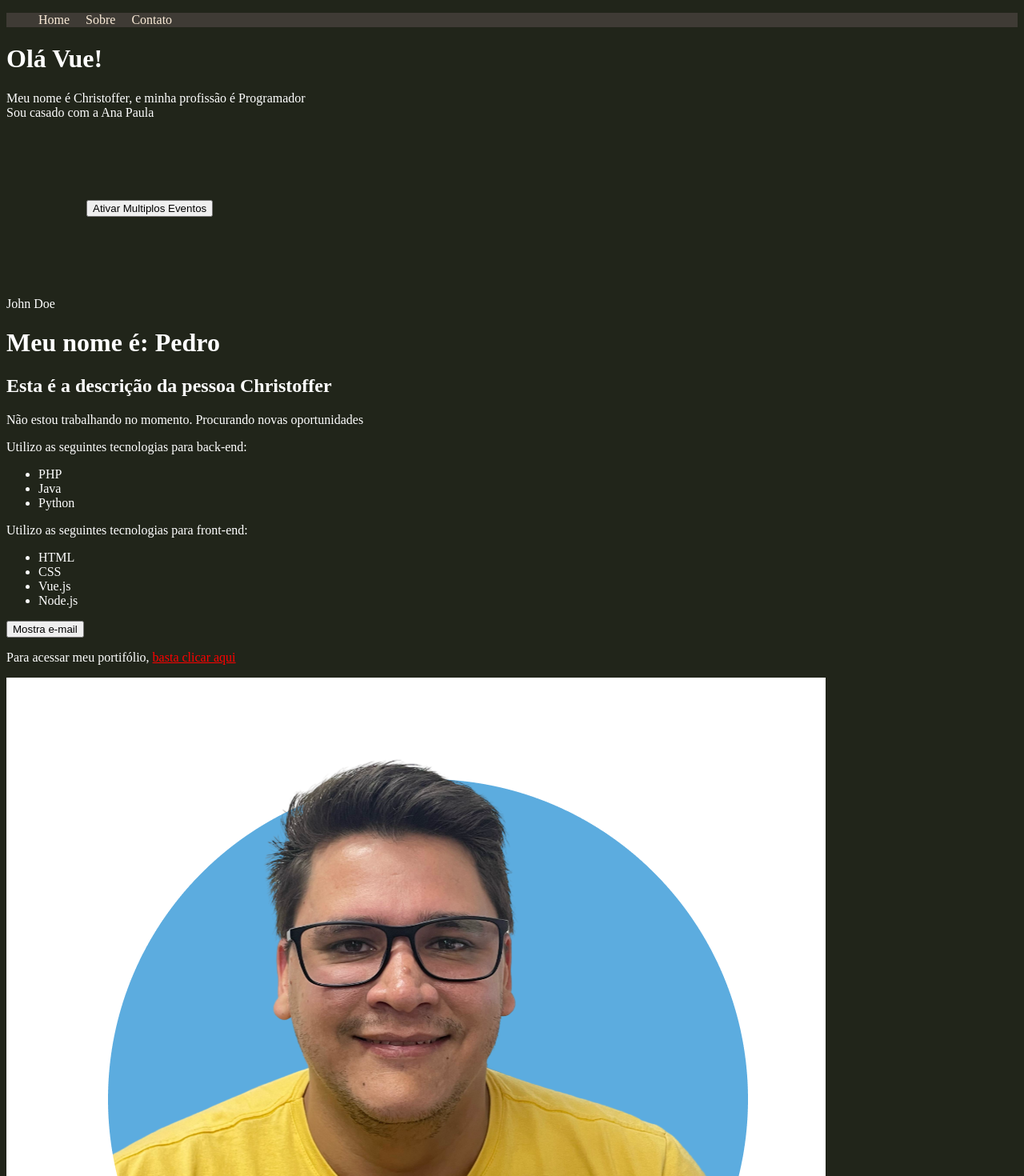
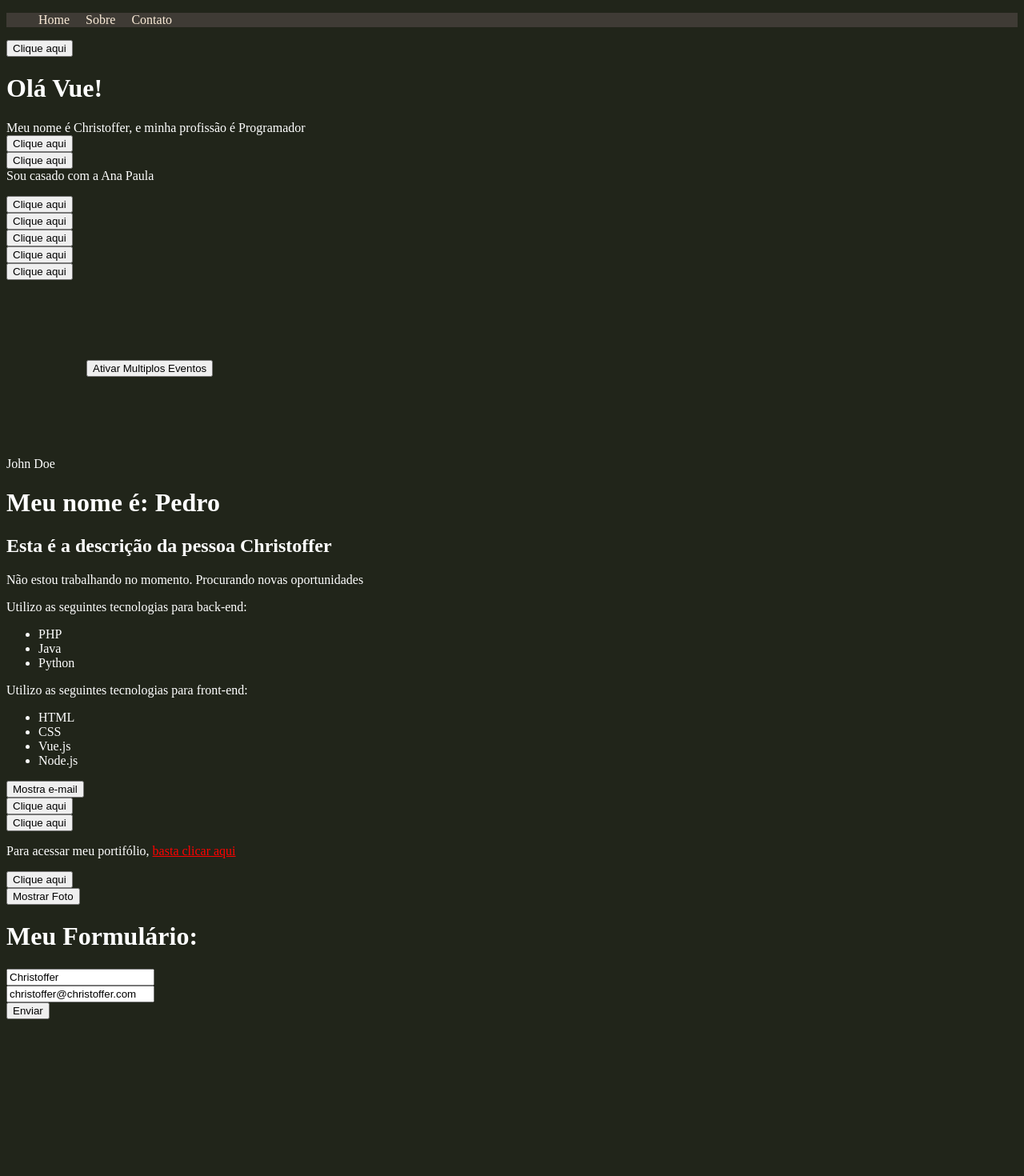
Before and after one commit to TioBobDev/cursovue, a Vue app: page / in a window 1280 px wide. Shown: the top 1470 px of the page at 80% size. After the commit the page ends 1282 px from the top, so only its background shows below. Built offline with nearby package versions, Linux system fonts and the light colour scheme.

Commit message:
Curso de Vue 3: #16 - Reutilização de componentes

```diff
--- a/src/components/Info.vue
+++ b/src/components/Info.vue
@@ -23,12 +23,15 @@
     <p v-show="mostrar_email">
       Gostou do meu currículo? Mande um email para: {{ email }}
     </p>
+    <Reutilizacao />
+    <Reutilizacao />
     <!-- o v-bind,ou apenas :, permite que eu consiga acessar o link dinamicamente -->
     <p>
       Para acessar meu portifólio,
       <a v-bind:href="meu_link" target="_blank">basta clicar aqui</a>
     </p>
     <div>
+      <Reutilizacao />
       <Picture />
     </div>
   </div>
@@ -36,11 +39,13 @@
 
 <script>
 import Picture from "./Picture.vue"; // importando o componente Picture.vue
+import Reutilizacao from "./Reutilizacao.vue";
 
 export default {
   name: "Info",
   components: {
     Picture,
+    Reutilizacao,
   },
   data() {
     return {
--- a/src/components/Picture.vue
+++ b/src/components/Picture.vue
@@ -1,5 +1,8 @@
 <template>
-    <img class="size-picture" :src="profile" :alt="descricao">
+    <button @click="mostrarFoto">Mostrar Foto</button>
+    <span v-show="verFoto">Foto sendo mostrada</span>
+    <img v-show="verFoto" class="size-picture" :src="profile" :alt="descricao">
+
 </template>
 
 <script>
@@ -9,7 +12,13 @@ export default {
     data() {
         return {
             profile: "/img/profile.png",
-            descricao: 'Christoffer Raphael Ottebak Pinheiro'
+            descricao: 'Christoffer Raphael Ottebak Pinheiro',
+            verFoto: false,
+        }
+    },
+    methods: {
+        mostrarFoto(){
+            this.verFoto =!this.verFoto;
         }
     }
 }
--- a/src/components/PrimeiroComponente.vue
+++ b/src/components/PrimeiroComponente.vue
@@ -1,8 +1,16 @@
 <template>
    <div>
+    <Reutilizacao />
     <h1>Olá Vue!</h1>
     <p>Meu nome é {{ nome }}, e minha profissão é {{ profissao }} <br>
+        <Reutilizacao />
+        <Reutilizacao />
     Sou casado com a {{ esposa }}</p>
+    <Reutilizacao />
+    <Reutilizacao />
+    <Reutilizacao />
+    <Reutilizacao />
+    <Reutilizacao />
 
     <MultiplosEventos/>
    </div>
@@ -10,10 +18,12 @@
 
 <script>
 import MultiplosEventos from './MultiplosEventos.vue';
+import Reutilizacao from './Reutilizacao.vue';
     export default {
         name: 'PrimeiroComponente',
         components: {
             MultiplosEventos,
+            Reutilizacao
         },
         data() {
             return {
--- /dev/null
+++ b/src/components/Reutilizacao.vue
@@ -0,0 +1,22 @@
+<template>
+    <div>
+        <button @click="ativar"> Clique aqui</button>
+        <span v-show="ativou"> Ativado!</span>
+    </div>
+</template>
+
+<script>
+    export default {
+        name: 'Reutilizacao',
+        data() {
+            return {
+                ativou: false
+            }
+        },
+        methods: {
+            ativar() {
+                this.ativou = !this.ativou;
+            }
+        }
+    }
+</script>
```
